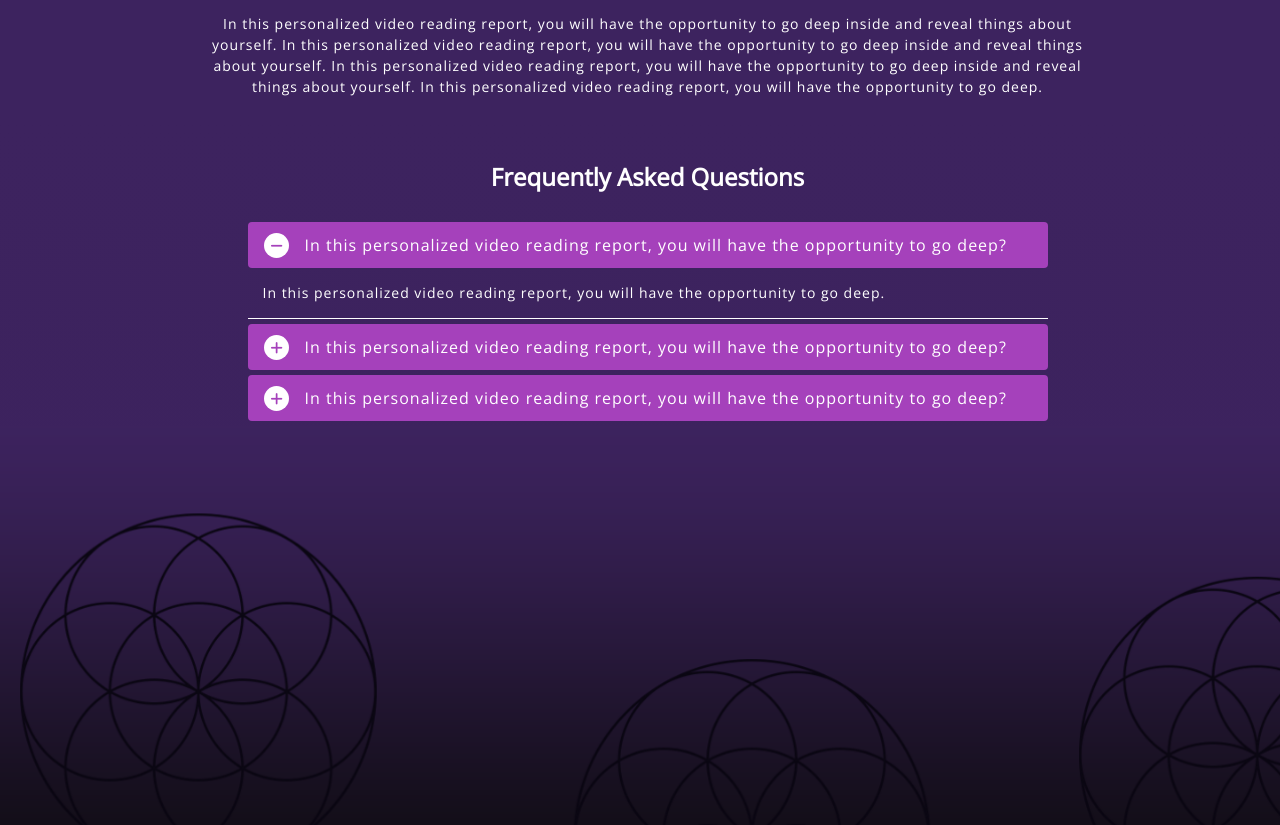
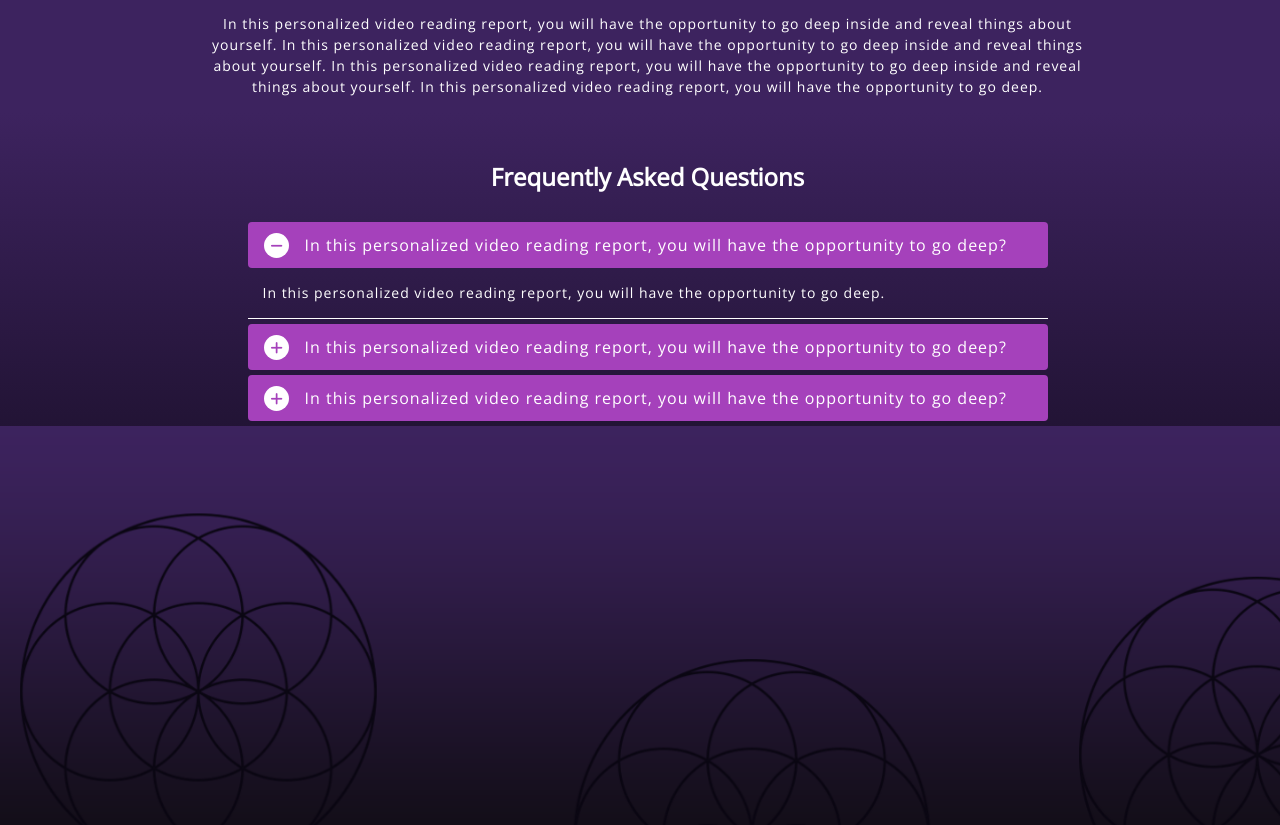
Before and after one commit to vivek123-devel/visioncare, a PHP site: page /blinking-star.html in a window 1280 px wide. Shown: the part 2567-3392 px from the top of the page. Run offline with PHP 8.4, Linux system fonts and the light colour scheme; some libraries are stand-ins or nearby versions.

Commit message:
Update custom.css

```diff
--- a/css/custom.css
+++ b/css/custom.css
@@ -731,7 +731,7 @@ font-size: 14px;
 letter-spacing: 1px;
 }
 
-.questions {  width: 100%; float: left;  padding:50px 0 0 0; background-image: linear-gradient(#3d235f, #3C225D); position: relative; }
+.questions {  width: 100%; float: left;  padding:50px 0 0 0; background-image: linear-gradient(#3d235f, #000); position: relative; }
  .faq-bg { width: 100%; float: left; background-image: url(../images/patterns-footer-aits.png); background-size: cover; min-height:400px; }
 .questions h2 { padding: 0 20px;
 color: #fff;
```
